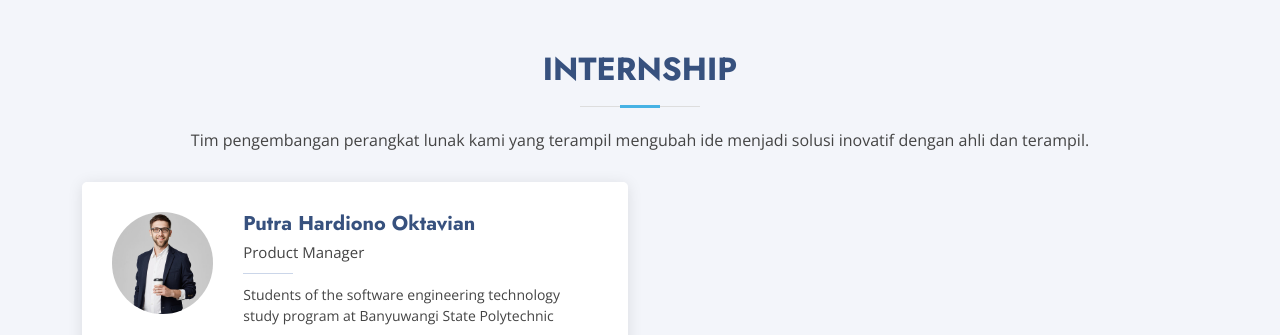
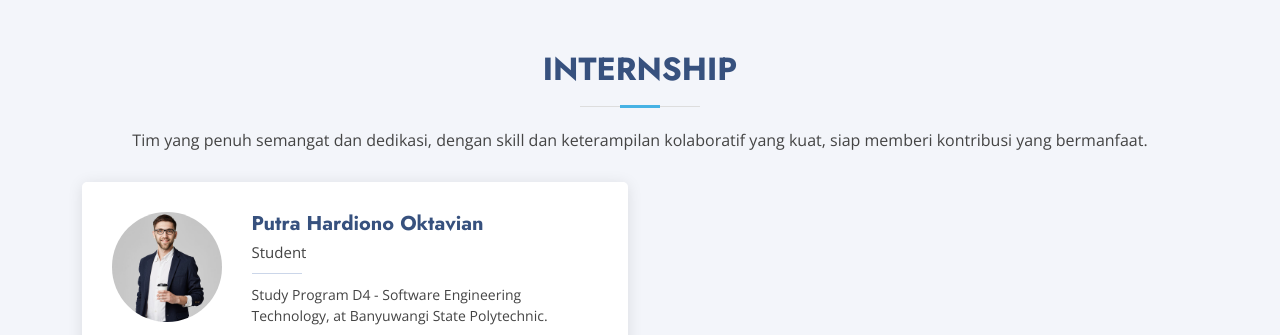
Before and after one commit to putrahrd0910/esolusindo.github.io, a plain HTML site: page index.html in a window 1280 px wide. Shown: the part 4310-4645 px from the top of the page. Drawn offline with nearby package versions, Linux system fonts and the light colour scheme.

Commit message:
Update index.html

```diff
--- a/index.html
+++ b/index.html
@@ -584,7 +584,7 @@
 
         <div class="section-title">
           <h2>Internship</h2>
-          <p>Tim pengembangan perangkat lunak kami yang terampil mengubah ide menjadi solusi inovatif dengan ahli dan terampil.</p>
+          <p>Tim yang penuh semangat dan dedikasi, dengan skill dan keterampilan kolaboratif yang kuat, siap memberi kontribusi yang bermanfaat.</p>
         </div>
         <div class="row">
           <div class="col-lg-6 mt-4 mt-lg-0" data-aos="zoom-in" data-aos-delay="200">
@@ -592,8 +592,9 @@
               <div class="pic"><img src="assets/img/team/team-3.jpg" class="img-fluid" alt=""></div>
               <div class="member-info">
                 <h4>Putra Hardiono Oktavian</h4>
-                <span>Product Manager</span>
-                <p>Students of the software engineering technology study program at Banyuwangi State Polytechnic</p>
+                <span>Student</span>
+<!--                 <p>Students of the software engineering technology study program at Banyuwangi State Polytechnic</p> -->
+                <p> Study Program D4 - Software Engineering Technology, at Banyuwangi State Polytechnic.</p>
                 <div class="social">
                   <a href=""><i class="ri-twitter-fill"></i></a>
                   <a href=""><i class="ri-facebook-fill"></i></a>
```
